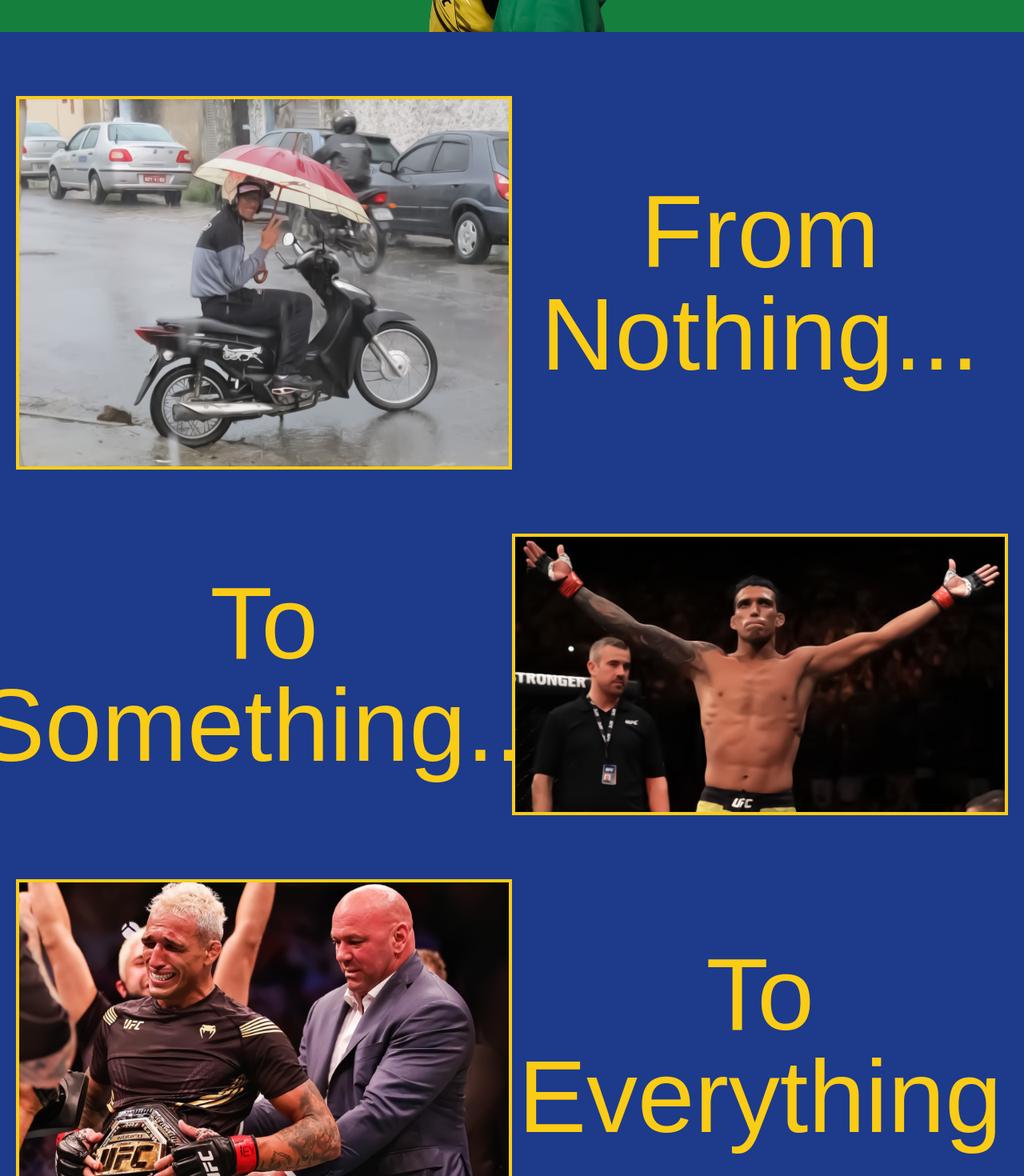
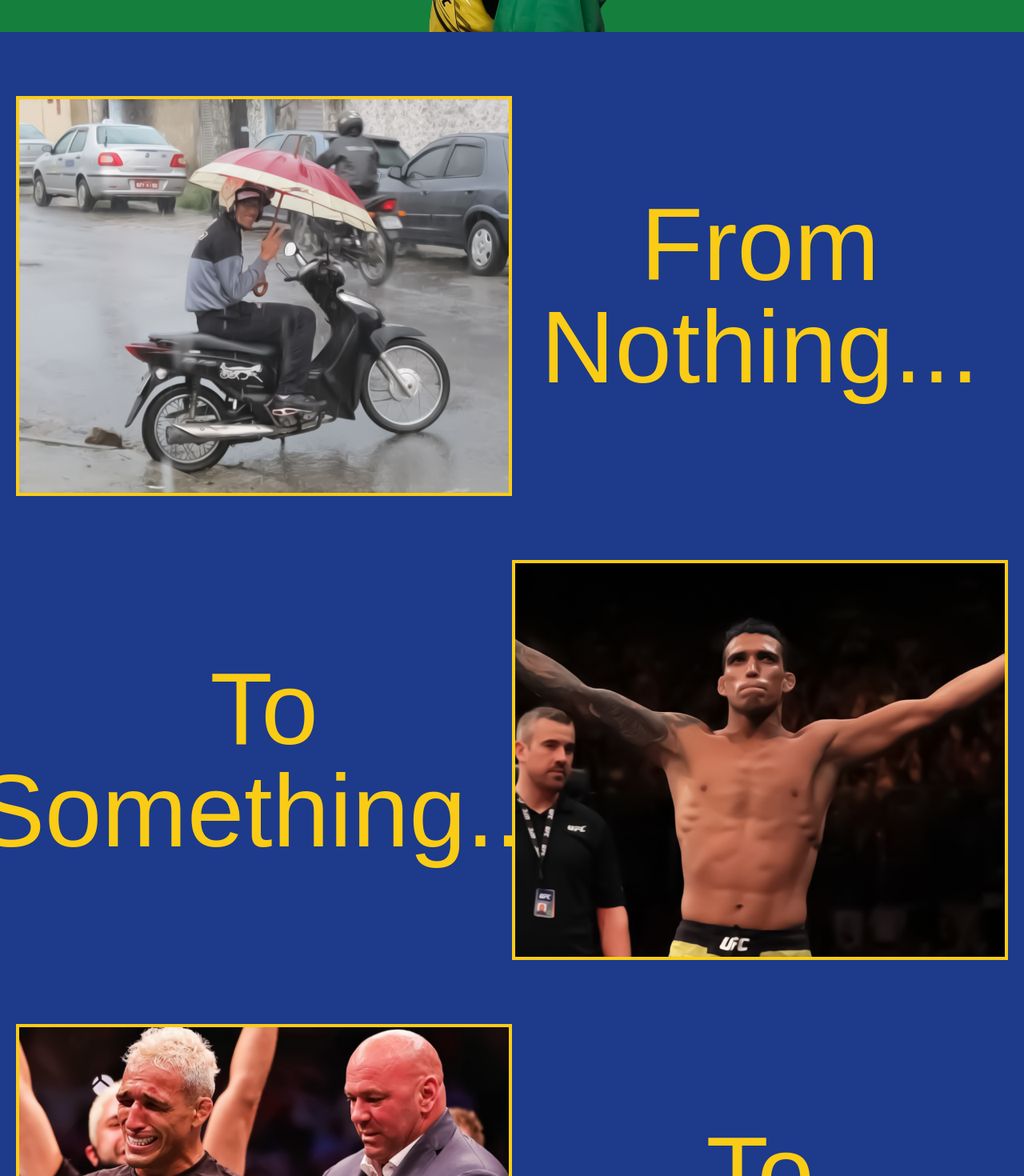
Before and after one commit to DavideCruciani/CharelsDoBronx, a React (Vite) app in the folder charles-ufc/: page / in a window 1280 px wide. Shown: the part 760-2230 px from the top of the page at 80% size. Built offline with nearby package versions, Linux system fonts and the light colour scheme; a web font is replaced by a local one.

Commit message:
Documentary section finished

```diff
--- a/charles-ufc/src/components/Documentary.tsx
+++ b/charles-ufc/src/components/Documentary.tsx
@@ -1,8 +1,8 @@
 const Documentary = () => {
   return (
     <section className="bg-green-700 h-screen" id="documentary">
-      <div className="container h-full p-5 flex flex-col justify-center items-center mx-auto">
-      <iframe width="1280" height="720" src="https://www.youtube.com/embed/DMUsfdibgCc" title="He Was Paralyzed by One Punch : Charles Oliveira Documentary" allow="accelerometer; autoplay; clipboard-write; encrypted-media; gyroscope; picture-in-picture; web-share" allowFullScreen></iframe>
+      <div className="container h-full px-5 py-20 flex flex-col justify-center items-center mx-auto">
+      <iframe className="w-full h-full" src="https://www.youtube.com/embed/DMUsfdibgCc" title="He Was Paralyzed by One Punch : Charles Oliveira Documentary" allow="accelerometer; autoplay; clipboard-write; encrypted-media; gyroscope; picture-in-picture; web-share" allowFullScreen></iframe>
       <small className="text-yellow-400 text-xl font-Lakki mt-4">Video by <a href="https://www.youtube.com/watch?v=DMUsfdibgCc&ab_channel=PatrickGavia">Patrick Gavia</a></small>
       </div>
     </section>
--- a/charles-ufc/src/components/History.tsx
+++ b/charles-ufc/src/components/History.tsx
@@ -10,26 +10,26 @@ const History = ({Scouter, FirstFight, Champion}: HistoryProps) => {
       <div className="container mx-auto px-5 text-center">
         <div className="flex flex-col-reverse justify-center items-center lg:flex-row  w-full pb-10 pt-20">
           <div className="w-full lg:w-1/2">
-            <img className="border-4 border-yellow-400" src={Scouter} alt="Charles in a scouter" />
+            <img className="w-full h-[500px] object-cover border-4 border-yellow-400" src={Scouter} alt="Charles in a scouter" />
           </div>
           <div className="w-full lg:w-1/2 flex items-center justify-center p-4">
-            <h2 className="text-yellow-400 font-Lakki xl:text-9xl sm:text-8xl text-7xl">From Nothing...</h2>
+            <h2 className="text-yellow-400 font-Lakki xl:text-9xl sm:text-8xl text-6xl">From Nothing...</h2>
           </div>
         </div>
         <div className="flex w-full flex-col lg:flex-row justify-center items-center py-10">
           <div className="w-full lg:w-1/2 flex items-center justify-center p-4">
-            <h2 className="text-yellow-400 font-Lakki xl:text-9xl sm:text-8xl text-7xl">To Something...</h2>
+            <h2 className="text-yellow-400 font-Lakki xl:text-9xl sm:text-8xl text-6xl">To Something...</h2>
           </div>
           <div className="w-full lg:w-1/2">
-            <img className="border-4 border-yellow-400" src={FirstFight} alt="Charles in a scouter" />
+            <img className="w-full h-[500px] object-cover border-4 border-yellow-400" src={FirstFight} alt="Charles in a scouter" />
           </div>
         </div>
         <div className="flex w-full flex-col-reverse lg:flex-row justify-center items-center pt-10 pb-20">
           <div className="w-full lg:w-1/2">
-            <img className="border-4 border-yellow-400 object-cover" src={Champion} alt="Charles in a scouter" />
+            <img className="w-full h-[500px] object-cove border-4 border-yellow-400 object-cover" src={Champion} alt="Charles in a scouter" />
           </div>
           <div className="w-full lg:w-1/2 flex items-center justify-center p-4">
-            <h2 className="text-yellow-400 font-Lakki xl:text-9xl sm:text-8xl text-7xl">To Everything</h2>
+            <h2 className="text-yellow-400 font-Lakki xl:text-9xl sm:text-8xl text-6xl">To Everything</h2>
           </div>
         </div>
       </div>
--- a/charles-ufc/src/index.css
+++ b/charles-ufc/src/index.css
@@ -3,7 +3,7 @@
 @tailwind utilities;
 
 * {
-  cursor: url("./assets/cursor/goat-sm.png"), auto;
+  cursor: url("./assets/cursor/goat-bigger-cursor.png"), auto;
 }
 
 html {
```
Also changed, not shown: charles-ufc/src/assets/cursor/goat-bigger-cursor.png (added).
